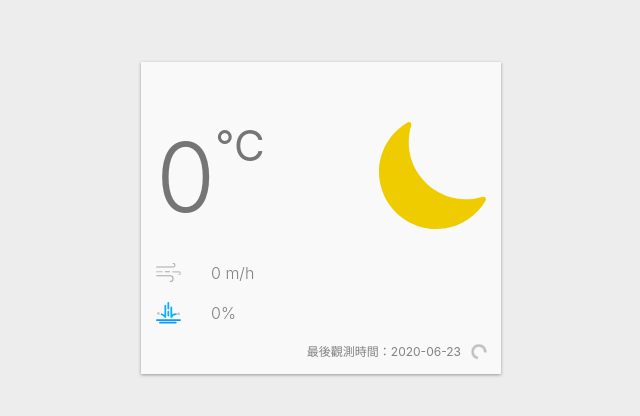
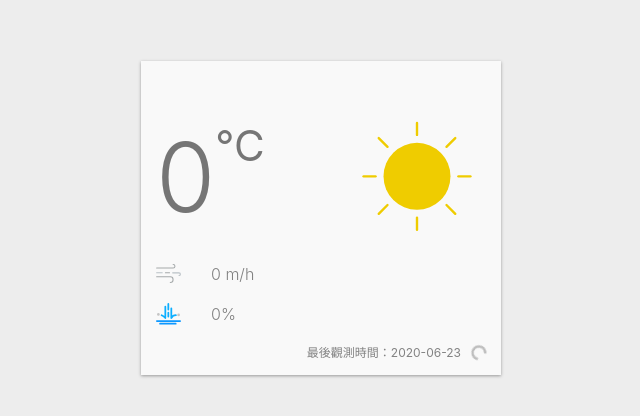
Before and after one commit to ChihYang41/realtime-weather-app, a React (Create React App) app: page / in a window 1280 px wide. Shown: the part 182-598 px from the top of the page, without its empty margins (319-959 px from the left). Built offline with nearby package versions, Linux system fonts and the light colour scheme; no server answers.

Commit message:
Add sunrise & sunset theme

```diff
--- a/src/App.tsx
+++ b/src/App.tsx
@@ -1,4 +1,4 @@
-import React, { useState, useEffect, useCallback } from 'react'
+import React, { useState, useEffect, useCallback, useMemo } from 'react'
 import styled from '@emotion/styled'
 import { ThemeProvider } from '@emotion/react'
 import dayjs from 'dayjs'
@@ -7,6 +7,7 @@ import { ReactComponent as RainIcon } from './images/rain.svg'
 import { ReactComponent as RefreshIcon } from './images/refresh.svg'
 import { ReactComponent as LoadingIcon } from './images/loading.svg'
 import { theme } from './theme'
+import { getMoment } from './utils/helpers'
 import WeatherIcon from './components/WeatherIcon'
 
 // Theme Type
@@ -232,7 +233,6 @@ const getWeatherForecast = () => {
 
 function App() {
   const [currentTheme, setCurrentTheme] = useState<TThemeMode>('light')
-
   const [weatherElement, setWeatherElement] = useState({
     locationName: '',
     description: '',
@@ -244,6 +244,8 @@ function App() {
     weatherCode: 1,
     isLoading: true,
   })
+
+  const moment = useMemo(() => getMoment(LOCATION_NAME_FORECAST), [])
 
   const fetchData = useCallback(async () => {
     setWeatherElement((prevState) => ({
@@ -264,6 +266,10 @@ function App() {
   }, [])
 
   useEffect(() => {
+    setCurrentTheme(moment === 'day' ? 'light' : 'dark')
+  }, [moment])
+
+  useEffect(() => {
     fetchData()
   }, [fetchData])
 
@@ -278,7 +284,7 @@ function App() {
     observationTime,
     weatherCode,
   } = weatherElement
-  console.log(weatherCode)
+
   return (
     <ThemeProvider theme={theme[currentTheme]}>
       <Container>
@@ -291,7 +297,7 @@ function App() {
             <Temperature>
               {Math.round(temperature)} <Celsius>°C</Celsius>
             </Temperature>
-            <WeatherIcon weatherCode={weatherCode} moment={'night'} />
+            <WeatherIcon weatherCode={weatherCode} moment={moment} />
           </CurrentWeather>
           <AirFlow>
             <AirFlowIcon />
--- /dev/null
+++ b/src/utils/helpers.ts
@@ -0,0 +1,48 @@
+// STEP 1：匯入日出日落資料
+import sunriseAndSunsetData from './sunrise-sunset.json'
+
+export const getMoment = (locationName: string) => {
+  // STEP 2：從日出日落時間中找出符合的地區
+  const location = sunriseAndSunsetData.find(
+    (data) => data.locationName === locationName
+  )
+
+  // STEP 3：找不到的話則拋出錯誤訊息
+  if (!location) {
+    throw new Error(`找不到 ${location} 的日出日落資料`)
+  }
+
+  // STEP 4：取得當前時間
+  const now = new Date()
+
+  // STEP 5：將當前時間以 "2019-10-08" 的時間格式呈現
+  const nowDate = Intl.DateTimeFormat('zh-TW', {
+    year: 'numeric',
+    month: '2-digit',
+    day: '2-digit',
+  })
+    .format(now)
+    .replace(/\//g, '-')
+
+  // STEP 6：從該地區中找到對應的日期
+  const locationDate = location?.time.find((time) => time.dataTime === nowDate)
+
+  // STEP 7：找不到的話則拋出錯誤訊息
+  if (!locationDate) {
+    throw new Error(`找不到 ${locationName} 在 ${nowDate} 的日出日落資料`)
+  }
+
+  // STEP 8：將日出日落以及當前時間轉成時間戳記（TimeStamp）
+  const sunriseTimestamp = new Date(
+    `${locationDate.dataTime} ${locationDate.sunrise}`
+  ).getTime()
+  const sunsetTimestamp = new Date(
+    `${locationDate.dataTime} ${locationDate.sunset}`
+  ).getTime()
+  const nowTimeStamp = now.getTime()
+
+  // STEP 9：若當前時間介於日出和日落中間，則表示為白天，否則為晚上
+  return sunriseTimestamp <= nowTimeStamp && nowTimeStamp <= sunsetTimestamp
+    ? 'day'
+    : 'night'
+}
```
